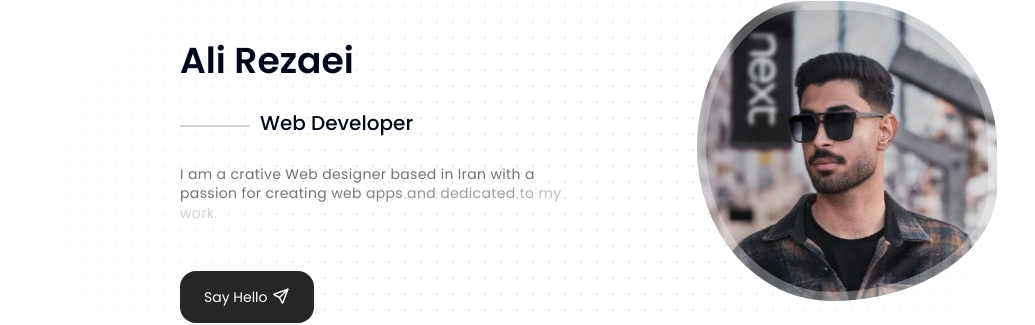
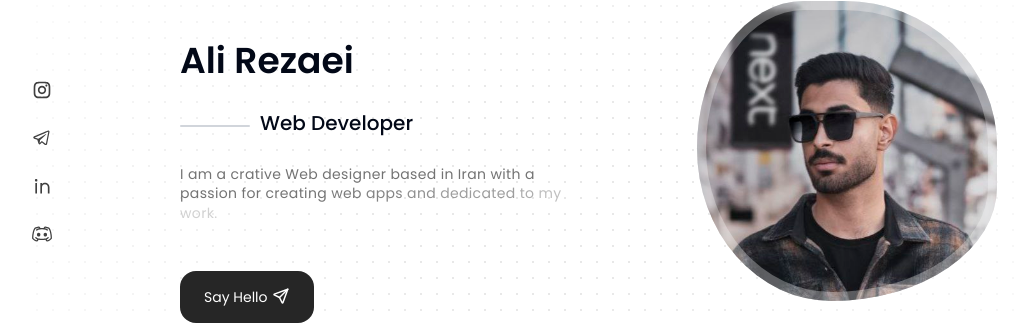
Before and after one commit to alierezayi/personal-website-nextjs, a Next.js app: page / in a window 1280 px wide. Shown: the part 191-516 px from the top of the page, without its empty margins (116-1151 px from the left). Built offline with nearby package versions, Linux system fonts and the light colour scheme.

Commit message:
fixed a bug in socials

```diff
--- a/components/sections/intro/social.tsx
+++ b/components/sections/intro/social.tsx
@@ -2,19 +2,17 @@ import Link from "next/link";
 import { SOCIALS } from "@/constants/refrences/socials";
 
 export default function Social() {
-  const filtered = SOCIALS.filter((item) => item.name !== "whatsapp");
-
   return (
     <div className="flex flex-col gap-7 justify-center">
-      {filtered.map((social, i) => (
+      {SOCIALS.map((social, i) => (
         <Link
           key={i}
           href={social.href}
-          className="text-xl dark:text-white text-neutral-700 hover:text-neutral-500
+          className="dark:text-white text-neutral-700 hover:text-neutral-500
            dark:hover:text-neutral-300 transition"
           target="_blank"
         >
-          {social.icon}
+          <social.icon className="text-xl " />
         </Link>
       ))}
     </div>
--- a/components/sections/skills/skill-list.tsx
+++ b/components/sections/skills/skill-list.tsx
@@ -1,6 +1,6 @@
 import { cn } from "@/lib/utils";
-import { Badge, CircleCheck, SquareCheck, Squircle } from "lucide-react";
-import { FaCircleCheck } from "react-icons/fa6";
+import { Squircle } from "lucide-react";
+
 
 type SkillListType = {
   title: string;
```
